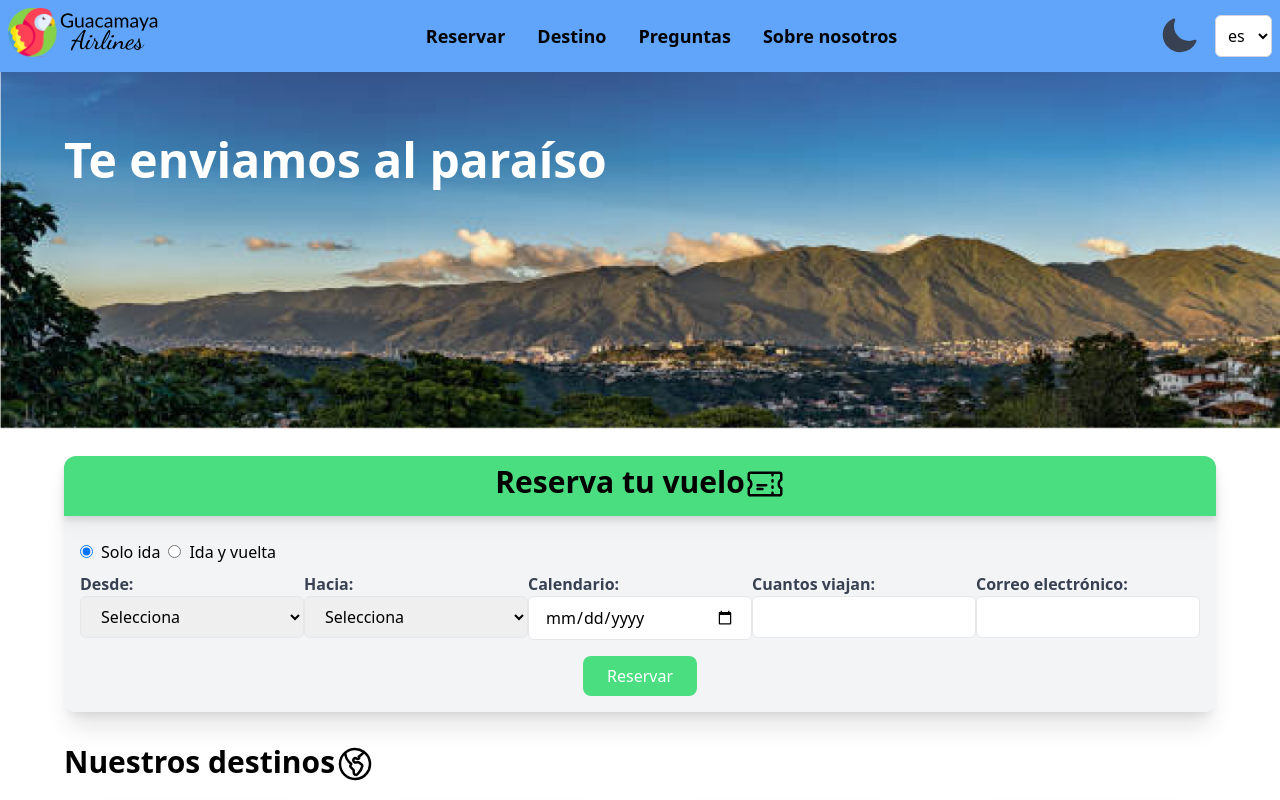
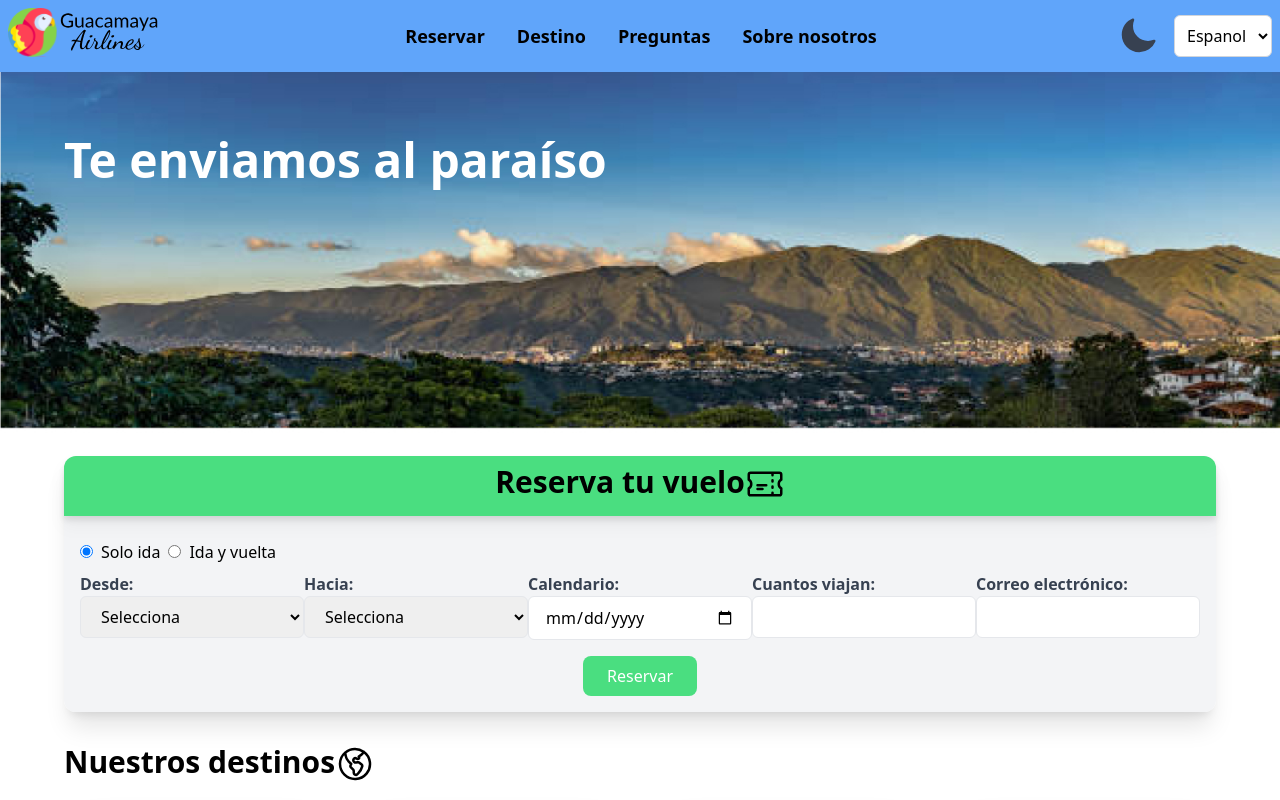
Before and after one commit to CarlosArgelio/guacamaya-airlines, a React (Vite) app in the folder frontend/: page / in a window 1280 px wide. Shown: the top 800 px of the page. Built offline with nearby package versions, Linux system fonts and the light colour scheme.

Commit message:
feat: internalization Banner component

```diff
--- a/frontend/src/components/Banner.jsx
+++ b/frontend/src/components/Banner.jsx
@@ -1,13 +1,17 @@
+import { useTranslation } from "react-i18next";
 import { Avila } from "../assets";
 
 
 function Banner() {
+  // eslint-disable-next-line no-unused-vars
+  const [t, i18n] = useTranslation("global");
+
   return (
     <div className="relative  bg-center h-48 md:h-96">
       <img src={Avila} alt="" className="relative  bg-center w-full h-48 md:h-96" />
       <div className="absolute left-0 top-0  flex justify-start items-center">
 
-        <h1 className="text-white text-3xl md:text-5xl font-bold text-center m-16">Te enviamos al paraíso</h1>
+        <h1 className="text-white text-3xl md:text-5xl font-bold text-center m-16">{t('banner.text')}</h1>
 
       </div>
     </div>
--- a/frontend/src/components/Translation.jsx
+++ b/frontend/src/components/Translation.jsx
@@ -15,8 +15,8 @@ export const Translation = () => {
         <div className="flex items-center">
             <MoonIcon className="h-10 w-10 mx-4 hover:text-yellow-400 text-gray-700 md:block" />
             <select id="select" className="bg-white border border-gray-300 py-2 px-2 rounded-md focus:outline-none focus:border-yellow-500" onChange={handleChangeLanguage}>
-              <option onSelect={() => i18n.changeLanguage("es")} value="es">es</option>
-              <option onSelect={() => i18n.changeLanguage("en")} value="en">en</option>
+              <option onSelect={() => i18n.changeLanguage("es")} value="es">Espanol</option>
+              <option onSelect={() => i18n.changeLanguage("en")} value="en">Ingles</option>
             </select>
           </div>
     )
--- a/frontend/src/translations/en/global.json
+++ b/frontend/src/translations/en/global.json
@@ -1,9 +1,11 @@
 {
+  "banner": {
+    "text": "We send you to paradise"
+  },
   "navBar": {
     "reserver": "Reserver",
     "destination": "Destiny",
     "questions": "Questions",
     "aboutWe": "About We"
-  },
-  "bannerText": "We send you to paradise"
+  }
 }
--- a/frontend/src/translations/es/global.json
+++ b/frontend/src/translations/es/global.json
@@ -1,9 +1,11 @@
 {
+  "banner": {
+    "text": "Te enviamos al paraíso"
+  },
   "navBar": {
     "reserver": "Reservar",
     "destination": "Destino",
     "questions": "Preguntas",
     "aboutWe": "Sobre nosotros"
-  },
-  "bannerText": "Te enviamos al paraíso"
+  }
 }
```
